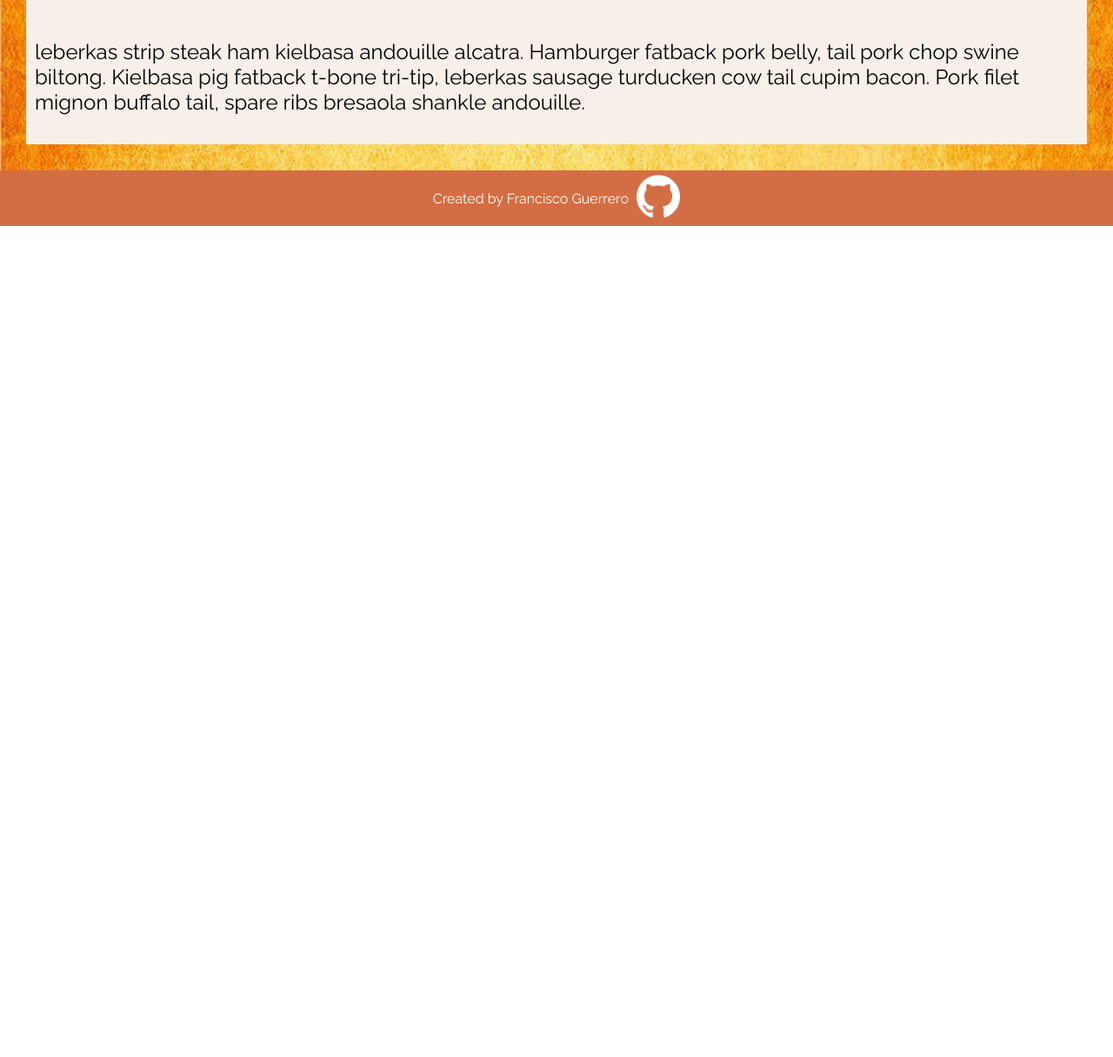
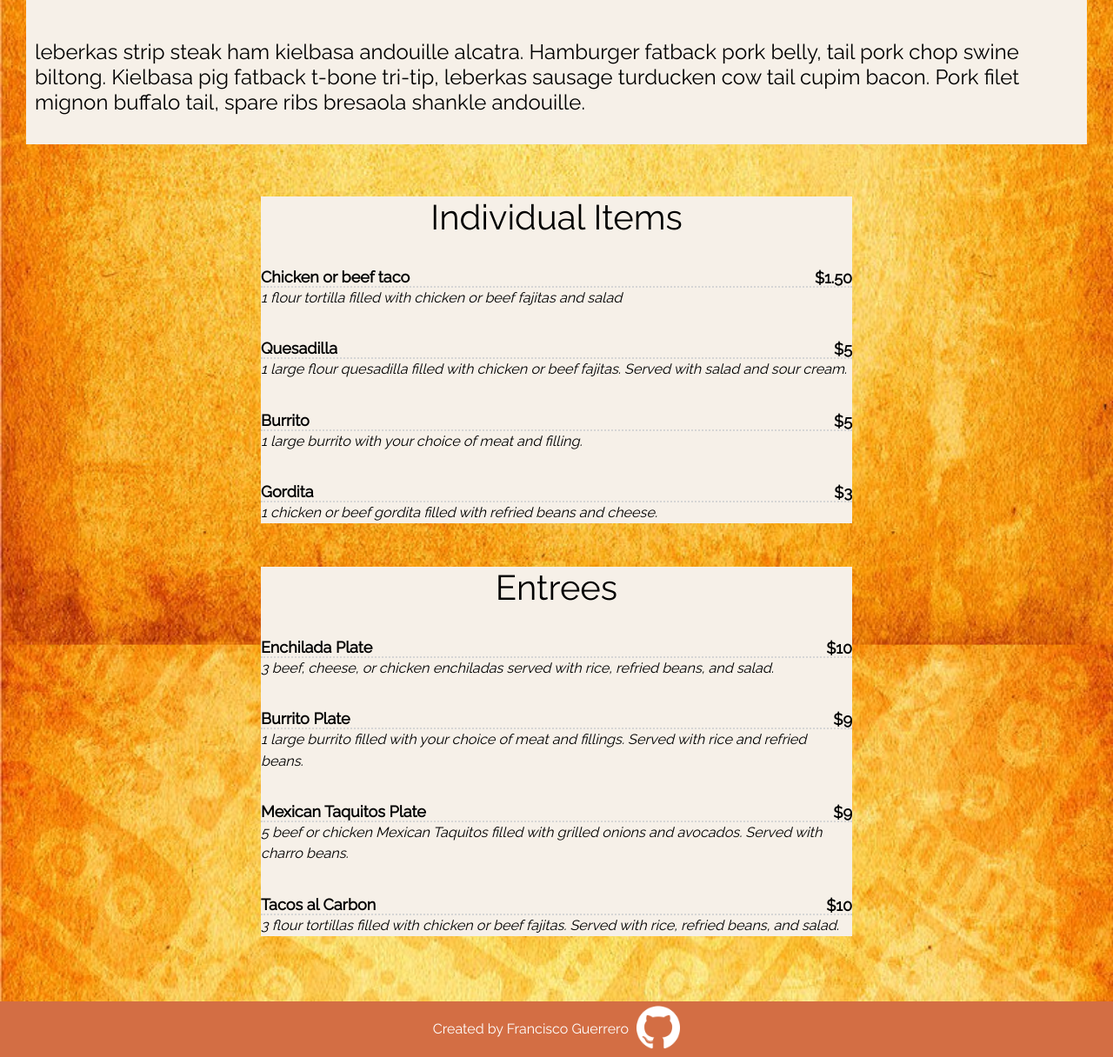
Before and after one commit to franciscog123/Restaurant-Page, a website built with webpack: page dist/index.html in a window 1280 px wide. Shown: the part 1287-2503 px from the top of the page at 87% size. Before the commit the page ends 1547 px from the top, so only its background shows below. Built offline with nearby package versions, Linux system fonts and the light colour scheme.

Commit message:
adding menu with hardcoded html

```diff
--- a/dist/index.html
+++ b/dist/index.html
@@ -31,6 +31,139 @@
 
                 <p>leberkas strip steak ham kielbasa andouille alcatra. Hamburger fatback pork belly, tail pork chop swine biltong. Kielbasa pig fatback t-bone tri-tip, leberkas sausage turducken cow tail cupim bacon. Pork filet mignon buffalo tail, spare ribs bresaola shankle andouille.</p>
         </div>
+
+        <div class="menu-body">
+
+        <!--Section Starts: Individual items-->
+        <div class="menu-section">
+            <h2 class="menu-section-title">Individual Items</h2>
+
+            <!--Item starts-->
+            <div class="menu-item">
+                <div class="menu-item-name">
+                    Chicken or beef taco
+                </div>
+                <div class="menu-item-price">
+                    $1.50
+                </div>
+                <div class="menu-item-description">
+                    1 flour tortilla filled with chicken or beef fajitas and salad
+                </div>
+            </div>
+            <!--Item ends-->
+
+            <!--Item starts-->
+            <div class="menu-item">
+                <div class="menu-item-name">
+                    Quesadilla
+                </div>
+                <div class="menu-item-price">
+                    $5
+                </div>
+                <div class="menu-item-description">
+                    1 large flour quesadilla filled with chicken or beef fajitas. Served with salad and sour cream.
+                </div>
+            </div>
+            <!--Item ends-->
+
+            <!--Item starts-->
+            <div class="menu-item">
+                <div class="menu-item-name">
+                    Burrito
+                </div>
+                <div class="menu-item-price">
+                    $5
+                </div>
+                <div class="menu-item-description">
+                    1 large burrito with your choice of meat and filling.
+                </div>
+            </div>
+
+            <!--Item ends-->
+
+            <!--Item starts-->
+            <div class="menu-item">
+                <div class="menu-item-name">
+                    Gordita
+                </div>
+                <div class="menu-item-price">
+                    $3
+                </div>
+                <div class="menu-item-description">
+                    1 chicken or beef gordita filled with refried beans and cheese.
+                </div>
+            </div>
+            <!--Item ends-->
+
+        </div>
+        <!--Menu section ends: Individual Items-->
+
+            <!--Section Starts: Entrees-->
+            <div class="menu-section">
+                <h2 class="menu-section-title">Entrees</h2>
+
+                <!--Item starts-->
+                <div class="menu-item">
+                    <div class="menu-item-name">
+                        Enchilada Plate
+                    </div>
+                    <div class="menu-item-price">
+                        $10
+                    </div>
+                    <div class="menu-item-description">
+                        3 beef, cheese, or chicken enchiladas served with rice, refried beans, and salad.
+                    </div>
+                </div>
+                <!--Item ends-->
+
+                <!--Item starts-->
+                <div class="menu-item">
+                    <div class="menu-item-name">
+                        Burrito Plate
+                    </div>
+                    <div class="menu-item-price">
+                        $9
+                    </div>
+                    <div class="menu-item-description">
+                        1 large burrito filled with your choice of meat and fillings. Served with rice and refried beans.
+                    </div>
+                </div>
+                <!--Item ends-->
+
+                <!--Item starts-->
+                <div class="menu-item">
+                    <div class="menu-item-name">
+                        Mexican Taquitos Plate
+                    </div>
+                    <div class="menu-item-price">
+                        $9
+                    </div>
+                    <div class="menu-item-description">
+                        5 beef or chicken Mexican Taquitos filled with grilled onions and avocados. Served with charro beans.
+                    </div>
+                </div>
+
+                <!--Item ends-->
+
+                <!--Item starts-->
+                <div class="menu-item">
+                    <div class="menu-item-name">
+                        Tacos al Carbon
+                    </div>
+                    <div class="menu-item-price">
+                        $10
+                    </div>
+                    <div class="menu-item-description">
+                        3 flour tortillas filled with chicken or beef fajitas. Served with rice, refried beans, and salad.
+                    </div>
+                </div>
+                <!--Item ends-->
+
+            </div>
+            <!--Menu section ends: Entrees-->
+
+        </div>
+
         <footer class="footer">
             <p>Created by Francisco Guerrero&ensp;</p>
             <a href="https://github.com/franciscog123/restaurant-page">
--- a/dist/styles.css
+++ b/dist/styles.css
@@ -10,6 +10,8 @@ body, html {
     background-image: url(./images/restaurant-background.jpg);
     background-repeat: repeat-y;
     background-size: cover;
+    width: 100%;
+    font-family: 'Raleway', sans-serif, Arial, Helvetica, sans-serif;
 }
 
 #content
@@ -84,3 +86,52 @@ body, html {
         justify-content: center;
         align-items: center;
     }
+
+.menu-body
+{
+  max-width: 680px;
+  margin: 15px auto;
+  display: block;
+  color: rbg(92,92,92);
+  padding:10px;
+}
+
+.menu-section{
+  margin-bottom: 50px;
+  background-color: #f6f0e8;
+}
+
+.menu-section-title
+{
+  font-size:40px;
+  display: block;
+  font-weight: normal;
+  margin: 20px 0;
+  text-align: center;
+}
+
+.menu-item
+{
+  margin: 35px 0;
+  font-size: 18px;
+}
+
+.menu-item-name
+{
+  font-weight: bold;
+  border-bottom: 2px dotted rgb(213,213,213);
+}
+
+.menu-item-description
+{
+  font-style: italic;
+  font-size: .9em;
+  line-height: 1.5em;
+}
+
+.menu-item-price
+{
+  float:right;
+  font-weight: bold;
+  margin-top: -22px;
+}
```
